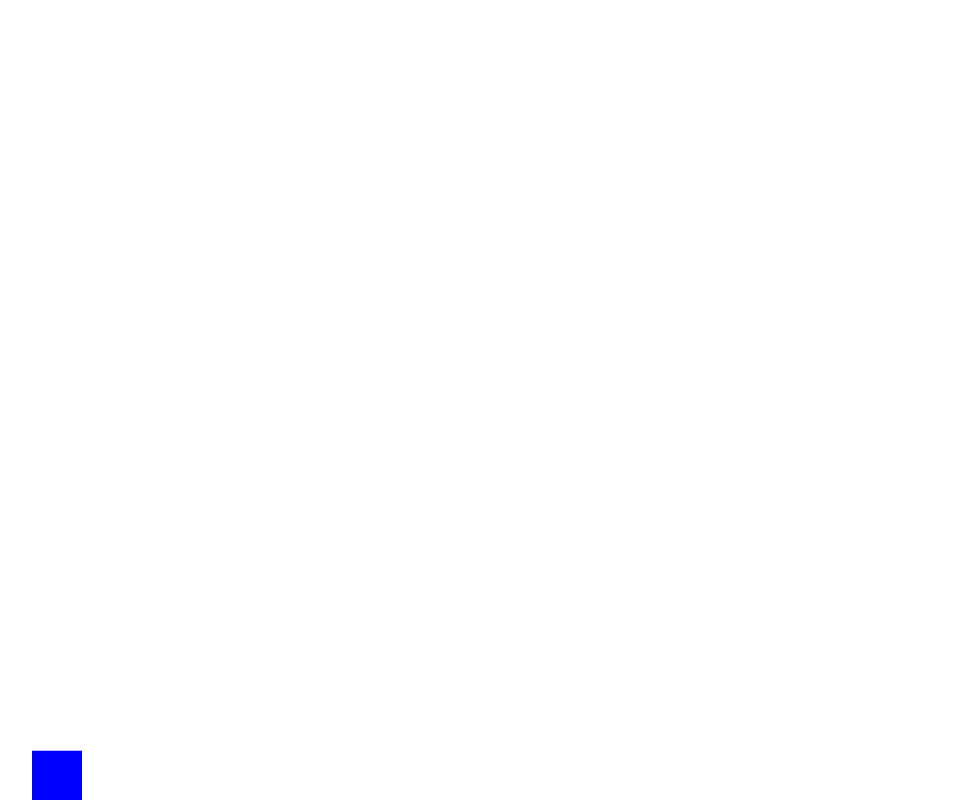
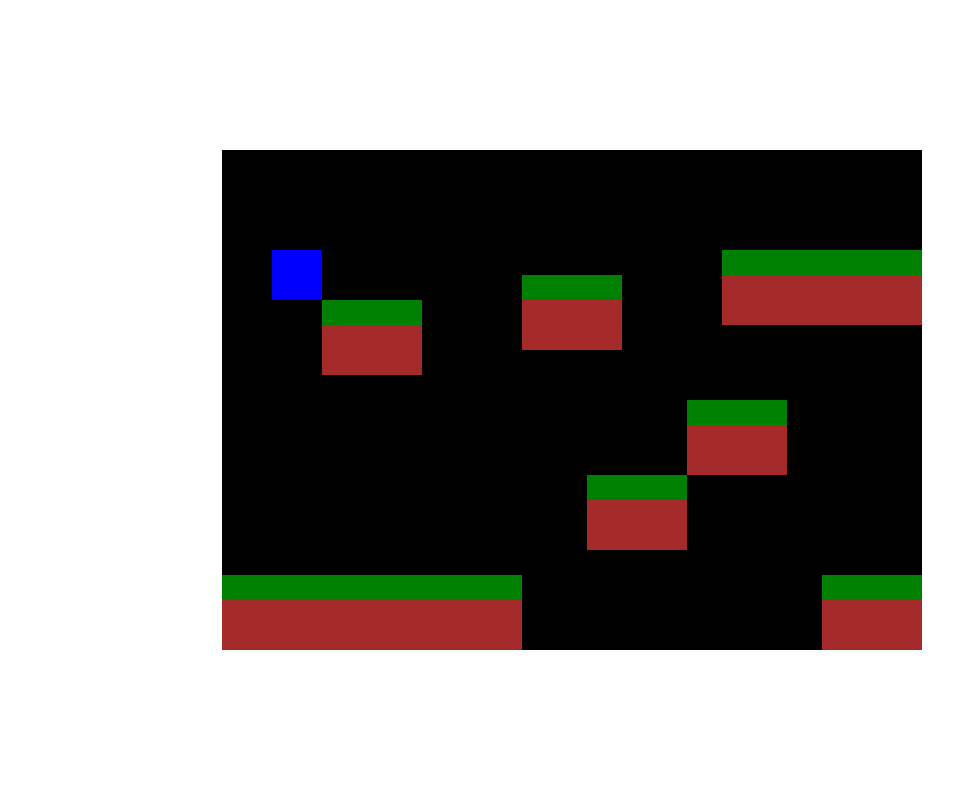
Before and after one commit to sabyasachimohantty/Platformer, a plain HTML site: page index.html in a window 1280 px wide. Shown: the whole page, without its empty margins (68-1021 px from the left). Drawn offline with Linux system fonts and the light colour scheme.

Commit message:
Added platforms, movements

```diff
--- a/script.js
+++ b/script.js
@@ -1,103 +1,160 @@
 const canvas = document.querySelector("canvas")
-canvas.height = innerHeight
-canvas.width = innerWidth
+const HEIGHT = 500
+const WIDTH = 700
+const GRAVITY = 0.8
+let pressedLeft = false
+let pressedRight = false
+canvas.height = HEIGHT
+canvas.width = WIDTH
 const ctx = canvas.getContext("2d")
-const gravity = 0.98
+ctx.fillStyle = "black"
+ctx.fillRect(0, 0, canvas.width, canvas.height)
+
+class Platform {
+    constructor(x, y, width) {
+        this.x = x
+        this.y = y
+        this.width = width
+    }
+
+    render() {
+        ctx.fillStyle = "green"
+        ctx.fillRect(this.x, this.y, this.width, 25)
+        ctx.fillStyle = "brown"
+        ctx.fillRect(this.x, this.y + 25, this.width, 50)
+    }
+}
+
+const platform1 = new Platform(0, 425, 300)
+platform1.render()
+
+const platform2 = new Platform(600, 425, 100)
+platform2.render()
+
+const platform3 = new Platform(365, 325, 100)
+platform3.render()
+
+const platform4 = new Platform(465, 250, 100)
+platform4.render()
+
+const platform5 = new Platform(500, 100, 200)
+platform5.render()
+
+const platform6 = new Platform(300, 125, 100)
+platform6.render()
+
+const platform7 = new Platform(100, 150, 100)
+platform7.render()
+
+const platforms = [
+    platform1,
+    platform2,
+    platform3,
+    platform4,
+    platform5,
+    platform6,
+    platform7
+]
+
+function renderPlatforms() {
+    platforms.forEach((platform) => {
+        platform.render()
+    })
+}
 
 class Player {
     constructor() {
-        this.position = {
-            x: 100,
-            y: 100
-        }
+        this.x = 50
+        this.y = 50
         this.height = 50
         this.width = 50
-        this.velocity = {
-            x: 0,
-            y: 0
-        }
+        this.dy = 0
+        this.dx = 0
+        this.isJumping = false
     }
 
-    draw() {
+    render() {
         ctx.fillStyle = "blue"
-        ctx.fillRect(this.position.x, this.position.y, this.width, this.height)
+        ctx.fillRect(this.x, this.y, this.width, this.height)
     }
 
     update() {
-        this.draw()
-        this.position.x += this.velocity.x
-        this.position.y += this.velocity.y
+        this.x += this.dx
+        this.y += this.dy
+        this.dy += GRAVITY
 
-        if (this.position.y + this.height + this.velocity.y <= canvas.height) {
-            this.velocity.y += gravity
-        } else {
-            this.velocity.y = 0
-        }
+        platforms.forEach((platform) => {
+            if (this.collide(platform)) {
+                this.isJumping = false
+                this.y = platform.y - this.height
+                this.dy = 0
+            }
+        })
+
+        this.render()
+
     }
 
-    jump() {
-        this.velocity.y = -20
-    }
-
-    left() {
-        this.position.x += -5
-        this.draw()
+    collide(platform) {
+        if (
+            this.y + this.height >= platform.y &&
+            this.y <= platform.y &&
+            this.x + this.width >= platform.x &&
+            this.x <= platform.x + platform.width
+        ) {
+            return true
+        }
+        return false
     }
 }
 
 const player = new Player()
+player.render()
 
-const keys = {
-    right: {
-        pressed: false
-    },
-    left: {
-        pressed: false
+function gameloop() {
+    if (pressedLeft) {
+        player.dx = -5
+    } else if (pressedRight) {
+        player.dx = 5
+    } else {
+        player.dx = 0
     }
+    ctx.fillStyle = "black"
+    ctx.fillRect(0, 0, canvas.width, canvas.height)
+    renderPlatforms()
+    player.update()
+    requestAnimationFrame(gameloop)
 }
 
-function animate() {
-    requestAnimationFrame(animate)
-    ctx.clearRect(0, 0, canvas.width, canvas.height)
-    if (keys.right.pressed) {
-        player.velocity.x = 5
-    } else if (keys.left.pressed) {
-        player.velocity.x = -5
-    } else {
-        player.velocity.x = 0
-    }
-    player.update()
-}
+requestAnimationFrame(gameloop)
 
-animate()
-
-window.addEventListener('keydown', ({ key }) => {
-    switch (key) {
-        case "a":
-            // left
-            keys.left.pressed = true
-            break;
-        case "d":
-            // right
-            keys.right.pressed = true
-            break;
-        case "w":
-            // up
-            console.log('up')
-            player.velocity.y -= 20
-            break;
+window.addEventListener("keydown", function(e) {
+    switch(e.key) {
+        case 'ArrowRight':
+            pressedRight = true
+            break
+        case "ArrowLeft":
+            pressedLeft = true
+            break
+        case "ArrowUp":
+            if (!player.isJumping) {
+                player.dy = -15
+                player.isJumping = true
+            }
+            break
     }
 })
 
-window.addEventListener('keyup', ({ key }) => {
-    switch (key) {
-        case "a":
-            // left
-            keys.left.pressed = false
-            break;
-        case "d":
-            // right
-            keys.right.pressed = false
-            break;
+window.addEventListener("keyup", function(e) {
+    switch(e.key) {
+        case 'ArrowRight':
+            pressedRight = false
+            break
+        case "ArrowLeft":
+            pressedLeft = false
+            break
+        case "ArrowUp":
+            console.log("Jump")
+            break
     }
 })
--- a/style.css
+++ b/style.css
@@ -6,4 +6,7 @@
 
 body {
     height: 100vh;
+    display: flex;
+    justify-content: center;
+    align-items: center;
 }
```
